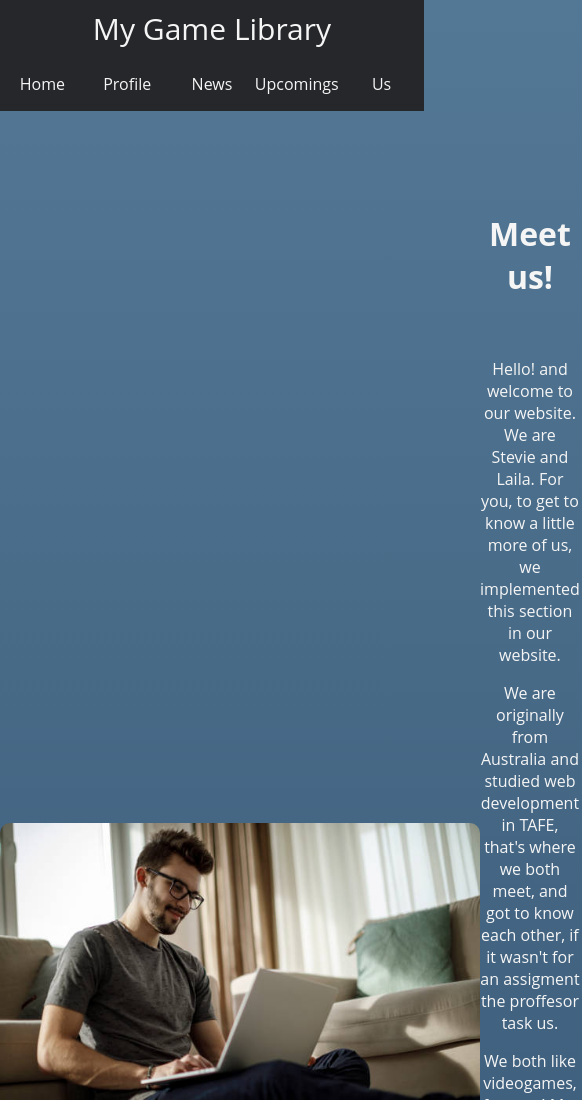
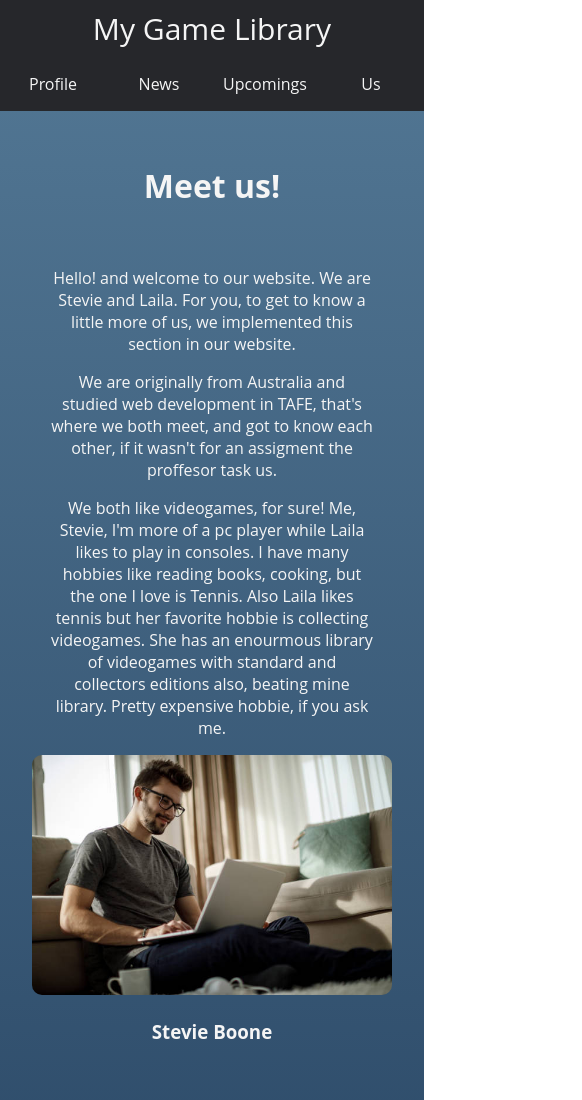
Before and after one commit to andres-sr96/coder_36430, a website: page pages/us.html in a window 390 px wide. Shown: the top 1100 px of the page, 582 px wide, since content can reach past the window. Drawn offline with Linux system fonts and the light colour scheme.

Commit message:
medias Us.html / quitamos boton de Home / ajustes menores a los width

```diff
--- a/pages/us.html
+++ b/pages/us.html
@@ -16,10 +16,9 @@
 <body>
     <div class="top">
         <header class="main-header">
-            <div class="main-header__brand">My Game Library</div>
+            <div class="main-header__brand"><a href="/index.html" class="main-header__brand__home">My Game Library</a></div>
             <nav class="main-nav">
                 <ul class="main-nav__items">
-                    <li class="main-nav__item"><a href="../index.html">Home</a></li>
                     <li class="main-nav__item"><a href="profile.html">Profile</a></li>
                     <li class="main-nav__item"><a href="news.html">News</a></li>
                     <li class="main-nav__item"><a href="upcomings.html">Upcomings</a></li>
@@ -31,7 +30,7 @@
     <div class="us_mid">
         <div class="us_mid_box">
             <div class="us_mid_box_img">
-            <img src="../images/us_images/persona_1.jpg" alt="" class="person">
+            <img src="../images/us_images/persona_1.jpg" alt="" class="person" id="person">
              <h3>Stevie Boone</h3>
             </div>
             <div class="us_mid_box_text">
@@ -50,7 +49,7 @@
                 <p>So, My Game Library is our very first project we both, as partners, started and put a lot of effort on it. We wanted to share our opinions with everyone and that everyone could do it to. So please, feel free to share all of your thoughts.</p>
             </div>
             <div class="us_mid_box_img">
-                <img src="../images/us_images/persona_3.jpg" alt="" class="person">
+                <img src="../images/us_images/persona_3.jpg" alt="" class="person" id="person">
                 <h3>Laila Graham</h3>
             </div>
         </div>
--- a/sass/parciales/_home.scss
+++ b/sass/parciales/_home.scss
@@ -20,6 +20,10 @@ body{
         font-size: 30px;
         display: inline-block;
         padding: 0.5rem 1rem;
+        color: whitesmoke;
+    }
+    &__brand__home{
+        text-decoration: none;
         color: whitesmoke;
     }
 }
--- a/sass/parciales/_medias.scss
+++ b/sass/parciales/_medias.scss
@@ -8,6 +8,7 @@
 
     .game-items{
         justify-content: space-around;
+        width: auto;
     }
     /* INDEX.HTML MEDIA END */
 
@@ -85,6 +86,7 @@
         display: flex;
         flex-direction: row;
         margin: 0;
+        width: auto;
     }
 
     .game-item{
@@ -162,6 +164,17 @@
     }
 
     /* UPCOMINGS.HTML MEDIA END */
+
+    // US.HTML MEDIA START
+
+    #person{
+        border-radius: 10px;
+        width: 20rem;
+        height: 20rem;
+        background-size: cover;
+    }
+
+    // US.HTML MEDIA END
 }
 
 @media screen and (max-width:425px){
@@ -207,7 +220,7 @@
 
     .game-items{
         display: flex;
-        width: 21.5rem;
+        width: auto;
         flex-direction: row;
         flex-wrap: wrap;
     }
@@ -322,18 +335,23 @@
         align-items: center;
     }
 
+    .month-games{
+        width: auto;
+    }
     .month-games h1{
         margin: 1rem;
         width: 70%;
         padding: 0.5rem;
         position: relative;
-        left: 10%;    }
+        left: 7%;
+    }
 
     #game-list__items{
         color: whitesmoke;
         display: flex;
         flex-direction: column;
         flex-wrap: nowrap;
+        justify-content: space-evenly;
     }
 
     #game-list__item{
@@ -353,9 +371,33 @@
 
     /* US.HTML MEDIA */
 
-    .middle-us {
+    .us_mid {
         color: whitesmoke;
         text-align: center;
         padding: 2rem;
+        display: flex;
+        width: auto;
+    }
+
+    .us_mid_box {
+        display: flex;
+        width: 100%;
+        flex-direction: column-reverse;
+        justify-content: space-evenly;
+        align-items: center;
+        color: whitesmoke;
+    }
+
+    #person {
+        border-radius: 10px;
+        width: 100%;
+        height: 100%;
+        background-size: cover;
+    }
+
+    .us_mid_box_text{
+        display: inline-block;
+        width: 90%;
+        text-align: center;
     }
 }
```
Also changed, not shown: index.html (+2 -3 lines), pages/news.html (+1 -2 lines), pages/upcomings.html (+1 -2 lines), css/compilado.css.
